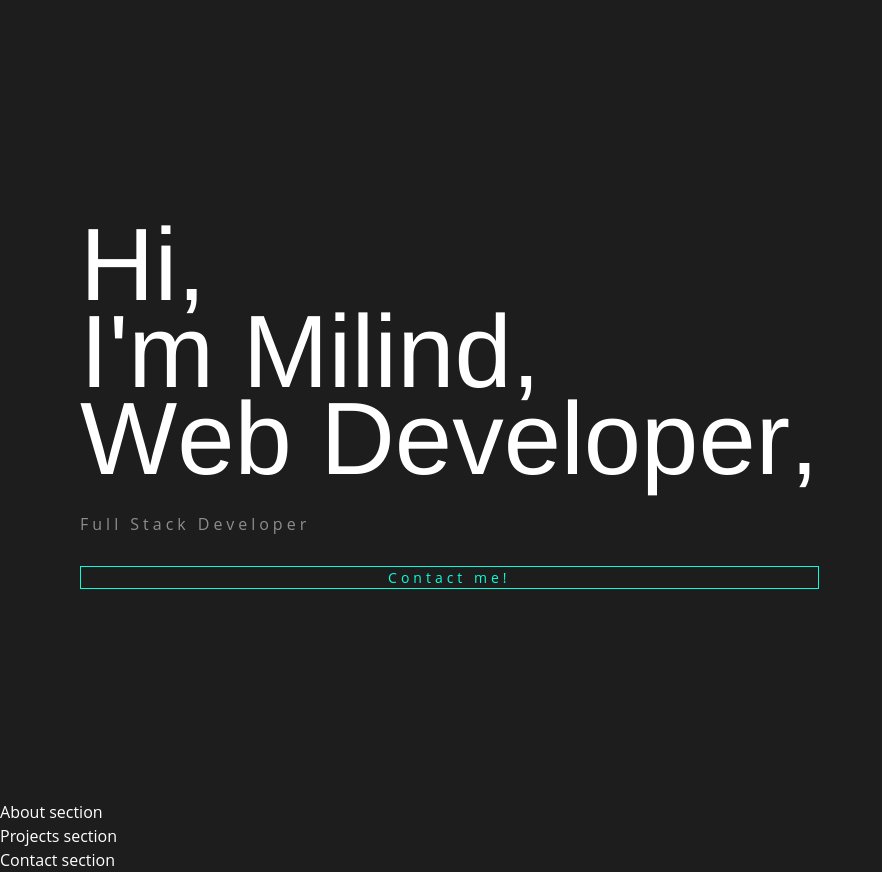
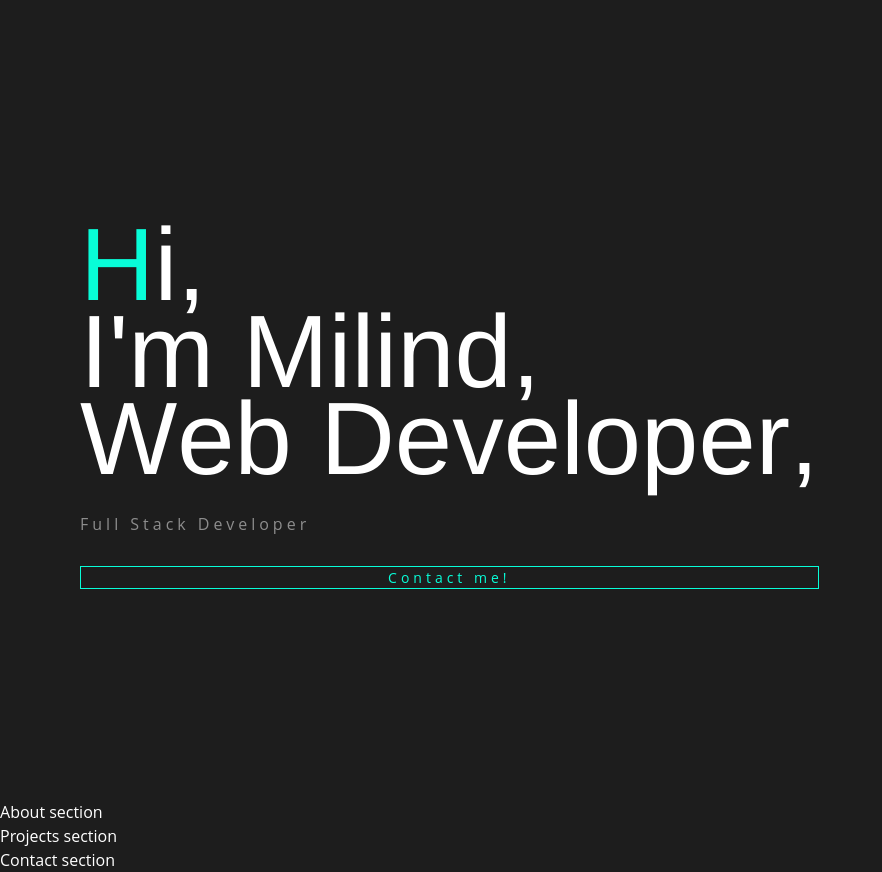
Before and after one commit to sambit-sunny/dev-portfolio, a React (Create React App) app: page / in a window 1280 px wide. In both pictures the pointer is over the element 117 px from the left and 264 px from the top of the page. Shown: the whole page, without its empty margins (0-882 px from the left). Built offline with nearby package versions, Linux system fonts and the light colour scheme.

Commit message:
Add hover effect to heading

```diff
--- a/src/pages/Home/Home.css
+++ b/src/pages/Home/Home.css
@@ -43,6 +43,10 @@
     -webkit-transition: all 0.3s ease-out;
     -o-transition: all 0.3s ease-out;
     transition: all 0.3s ease-out;
+}
+
+.heading > span:hover {
+    color: #08fdd8;
 }
 
 .section-wrapper .text-zone p {
```
